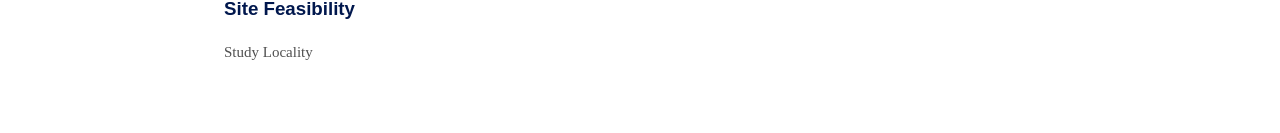
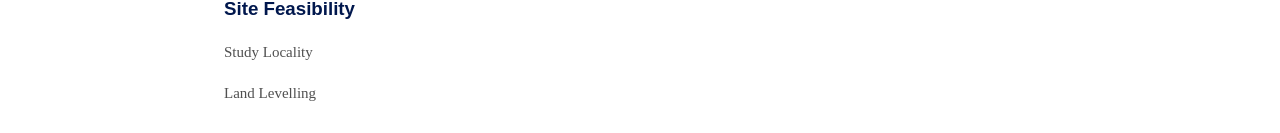
Before and after one commit to Sk-Bhardwaj24/Caliper_Business, a React (Create React App) app: page / in a window 1280 px wide. Shown: the part 1292-1425 px from the top of the page. Before the commit the page ends 1387 px from the top, so only its background shows below. Built offline with nearby package versions, Linux system fonts and the light colour scheme.

Commit message:
designing service page

```diff
--- a/src/components/Service.jsx
+++ b/src/components/Service.jsx
@@ -71,7 +71,7 @@ const Service = () => {
             <img src={ser7} alt="farming" />
             <h3 className={styles.sec1}> Site Feasibility</h3>
             <p className={styles.ssp}> Study Locality</p>
-            <p className={styles.ssp}></p>
+            <p className={styles.ssp}>Land Levelling</p>
             <p className={styles.ssp}></p>
             <p className={styles.ssp}></p>
             <p className={styles.ssp}></p>
```
